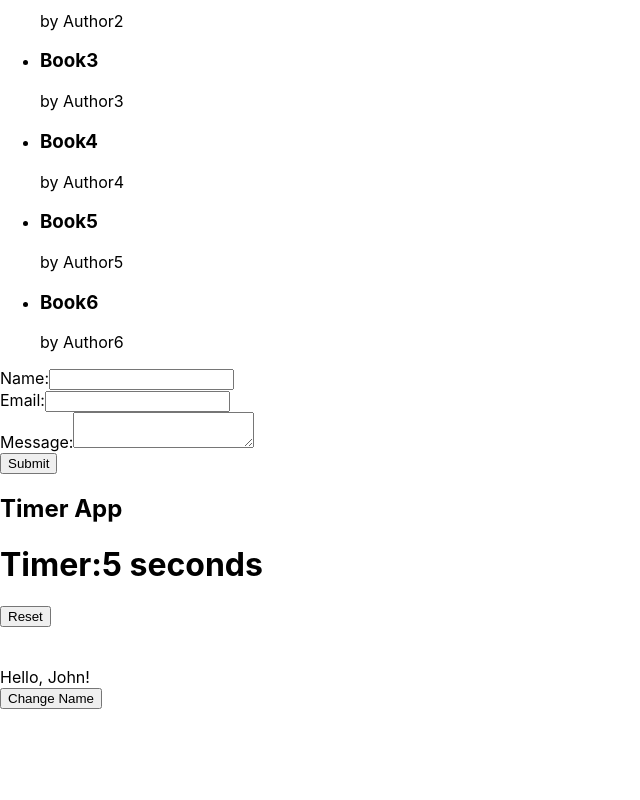
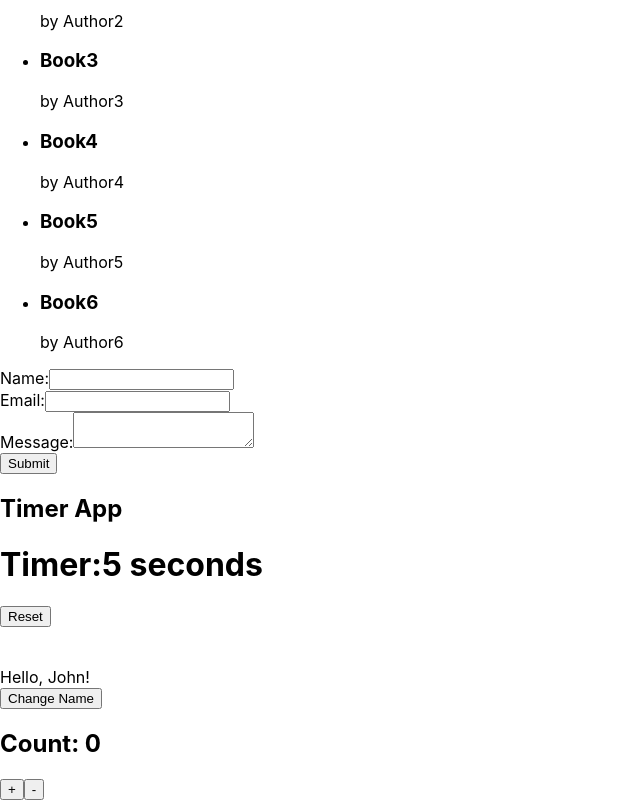
Before and after one commit to CS50Aish/mern-stack-phase-2, a React (Create React App) app in the folder react/my-app/: page / in a window 1280 px wide. Shown: the part 487-1287 px from the top of the page, without its empty margins (0-640 px from the left). Before the commit the page ends 1196 px from the top, so only its background shows below. Built offline with nearby package versions, Linux system fonts and the light colour scheme.

Commit message:
Updated the files

```diff
--- /dev/null
+++ b/react/my-app/src/CounterHook.js
@@ -0,0 +1,22 @@
+import Reaact, { useState } from 'react';
+
+const CounterHook = () => {
+    const [count, setCount] = useState(0);
+    const handleIncrement = () => {
+        setCount(count + 1);
+    }
+
+    const handleDecrement = () => {
+        setCount(count - 1);
+    };
+
+    return (
+        <div>
+            <h2>Count: {count}</h2>
+            <button onClick={handleIncrement}>+</button>
+            <button onClick={handleDecrement}>-</button>
+        </div>
+    );
+};
+
+export default CounterHook;
--- /dev/null
+++ b/react/my-app/src/CounterHookApp.js
@@ -0,0 +1,21 @@
+import React from 'react';
+import CounterHook from './CounterHook';
+
+function CounterHookApp(){
+
+    const mystyle = {
+        color: "white",
+        backgroundColor: "Dodgerblue",
+        padding: "10px",
+        fontFamily: "Arial",
+        border: "2px solid black"
+    };
+
+    return (
+        <div>
+            <CounterHook />
+        </div>
+    )
+}
+
+export default CounterHookApp;
--- a/react/my-app/src/index.js
+++ b/react/my-app/src/index.js
@@ -9,6 +9,7 @@ import List from './List';
 import BasicFormHandling from './BasicFormHandling';
 import TimerApp from './TimerApp';
 import GreetingApp from './GreetingApp';
+import CounterHookApp from './CounterHookApp';
 
 const items = [
   {id:0, name:'John'},
@@ -28,6 +29,7 @@ root.render(
     <BasicFormHandling />
     <TimerApp />
     <GreetingApp />
+    <CounterHookApp />
   </React.StrictMode>
 );
 
```
